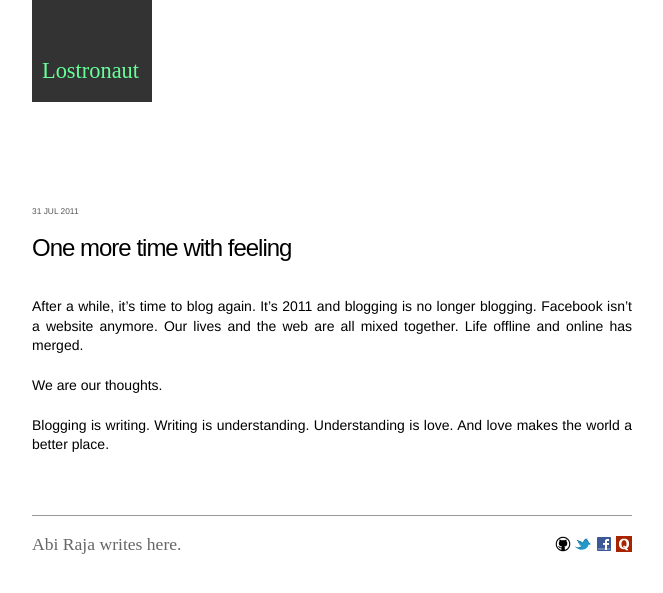
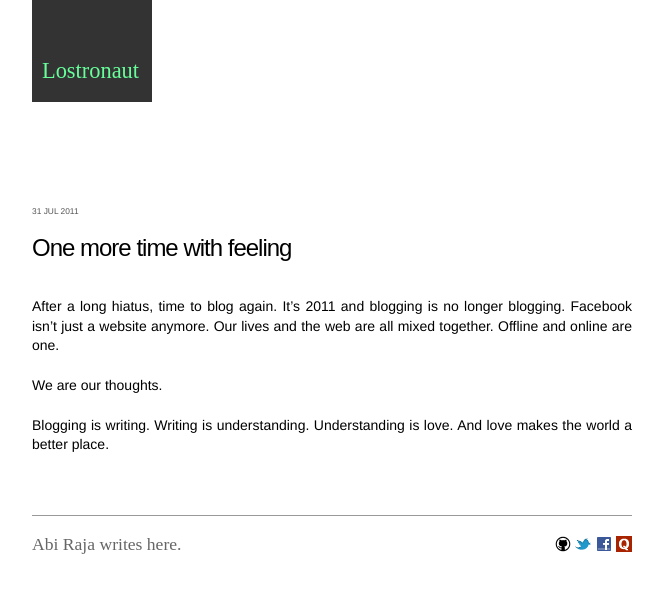
Before and after one commit to abi/abi.github.com, a Jekyll site: the page built from _posts/2011-07-31-one-more-time-with-feeling.markdown, in a window 1280 px wide. Shown: the top 593 px of the page, without its empty margins (48-711 px from the left). Built offline with Jekyll 4.4.1, drawn with Linux system fonts in a browser that asks for light colours; some web fonts are replaced; Markdown is read by kramdown in place of the engine named in the settings; comment, search, counter and statistics services are not loaded.

Commit message:
Favicon.ico.

```diff
--- a/_posts/2011-07-31-one-more-time-with-feeling.markdown
+++ b/_posts/2011-07-31-one-more-time-with-feeling.markdown
@@ -7,8 +7,8 @@ tags: code, politics
 {{ page.title }}
 ================
 
-After a while, it's time to blog again. It's 2011 and blogging is no longer blogging. Facebook isn't a website anymore.
-Our lives and the web are all mixed together. Life offline and online has merged.
+After a long hiatus, time to blog again. It's 2011 and blogging is no longer blogging. Facebook isn't just a website anymore.
+Our lives and the web are all mixed together. Offline and online are one.
 
 We are our thoughts.
 
```
Also changed, not shown: favicon.ico (added), 1 other file.
